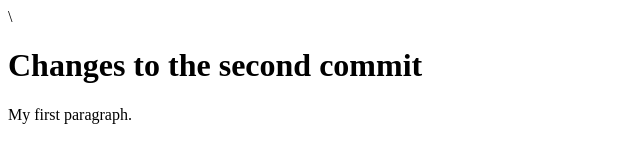
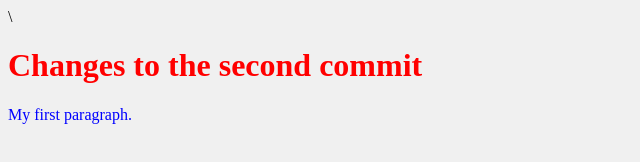
Before and after one commit to Brunexz/Gitbase-Tut, a plain HTML site: page index.html in a window 1280 px wide. Shown: the whole page, without its empty margins (0-640 px from the left). Drawn offline with Linux system fonts and the light colour scheme.

Commit message:
third commit

```diff
--- a/index.html
+++ b/index.html
@@ -5,6 +5,17 @@
     <meta http-equiv="X-UA-Compatible" content="IE=edge">
     <meta name="viewport" content="width=device-width, initial-scale=1">\
     <title>My First Web Page</title>
+    <style>
+        body {
+            background-color: #f0f0f0;
+        }
+        h1 {
+            color: #ff0000;
+        }
+        p {
+            color: #0000ff;
+        }
+    </style>
 </head>
 <body>
     <h1>Changes to the second commit</h1>
```
